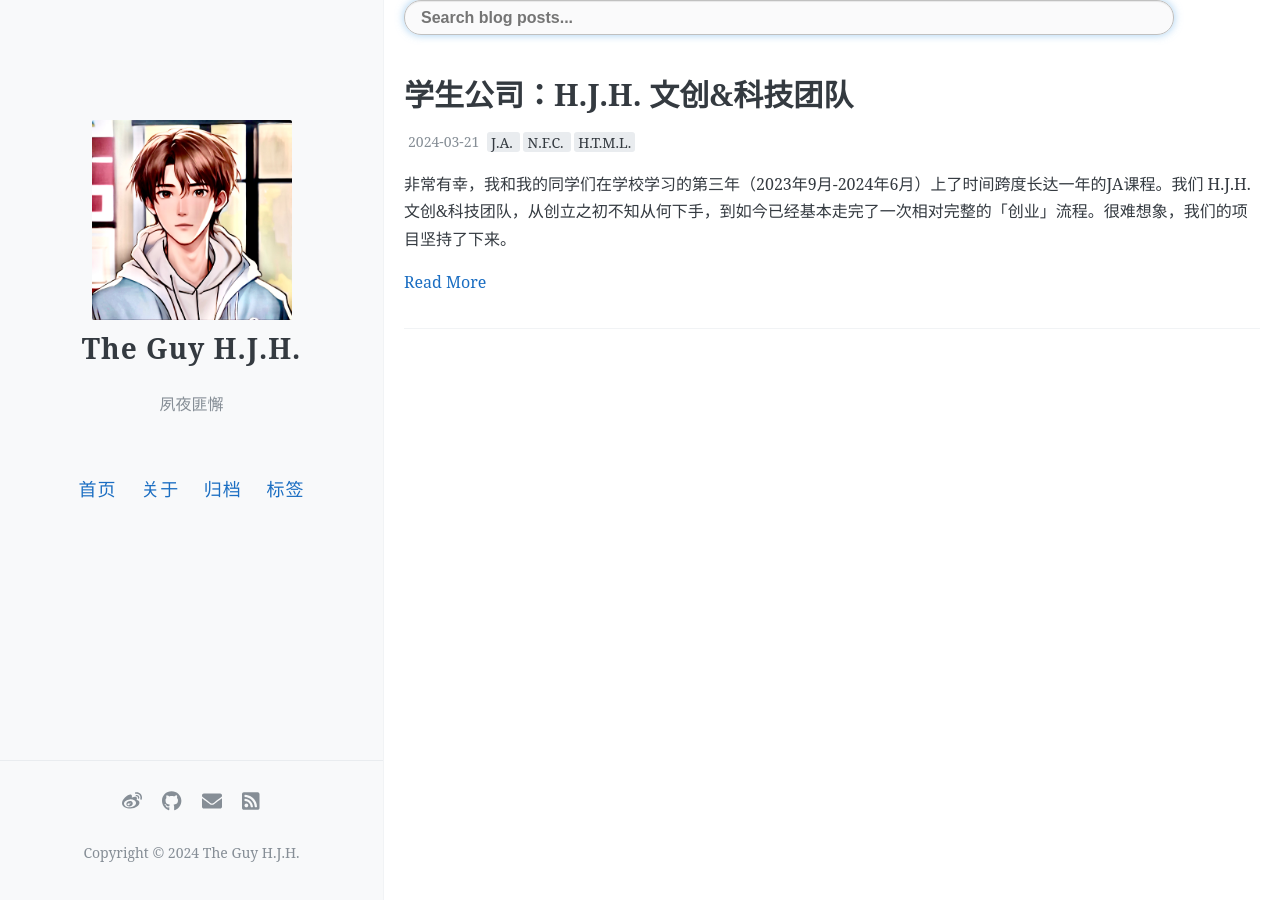
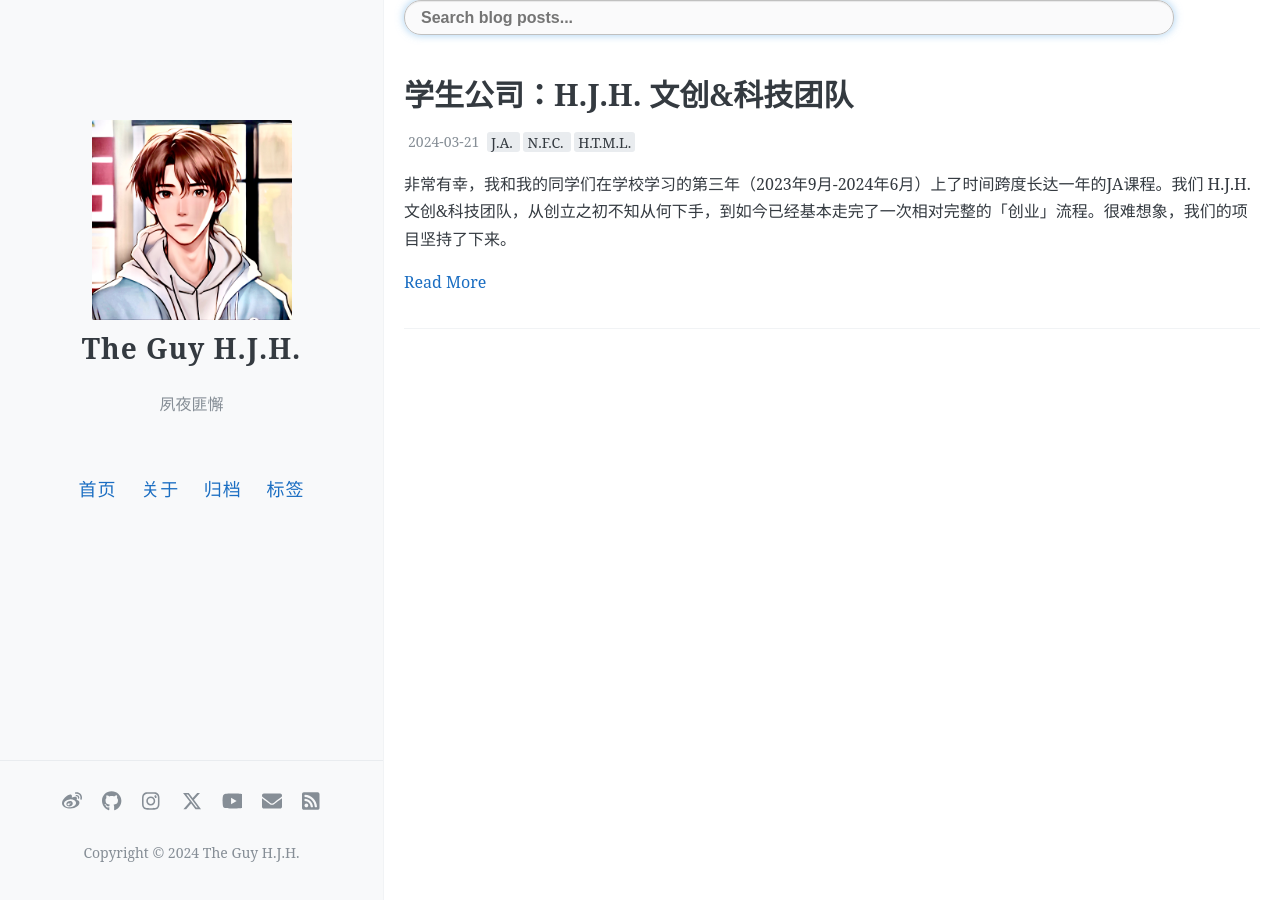
Before and after one commit to theguyhjh/theguyhjh.github.io, a Jekyll site: the page built from index.html, in a window 1280 px wide. Built offline with Jekyll 4.4.1, drawn with Linux system fonts in a browser that asks for light colours; the list of posts is cut into pages by our own code; comment, search, counter and statistics services are not loaded.

Commit message:
2024/02/14/02:28

```diff
--- a/_config.yml
+++ b/_config.yml
@@ -56,14 +56,14 @@ footer-links:
   facebook: #https://www.facebook.com/<>
   flickr: #https://www.flickr.com/<>
   github: theguyhjh #https://github.com/<>
-  instagram: #theguyhjh #https://instagram.com/<>
+  instagram: theguyhjh #https://instagram.com/<>
   linkedin: #https://www.linkedin.com/in/<>
   pinterest: #https://www.pinterest.com/<>
   rss: theguyhjh #随便填点啥RSS就能用了
   stackoverflow: # http://stackoverflow.com/<>
   tumblr: #https://<username>.tumblr.com
-  twitter: #theguyhjh #https://www.twitter.com/<your_twitter_username>
-  youtube: #theguyhjh #channel/<your_long_string> or user/<user-name>
+  twitter: theguyhjh #https://www.twitter.com/<your_twitter_username>
+  youtube: theguyhjh #channel/<your_long_string> or user/<user-name>
 
 # 站点页脚的文字
 footer-text: Copyright © 2024 The Guy H.J.H.
```
